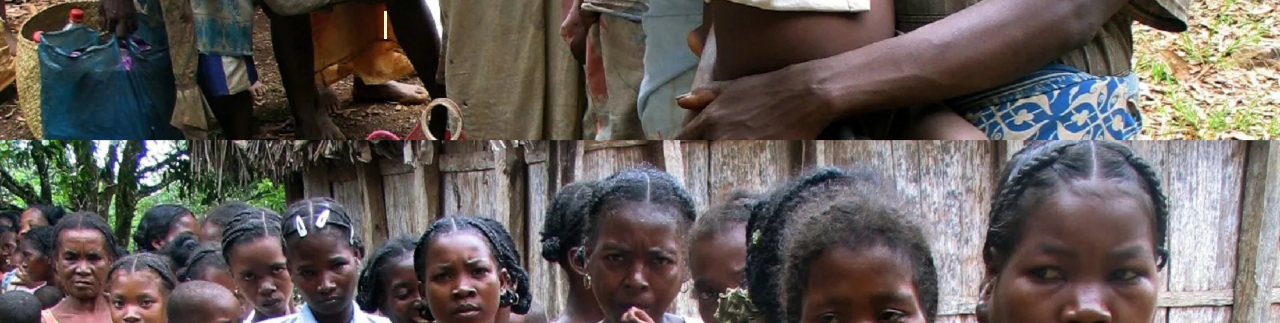
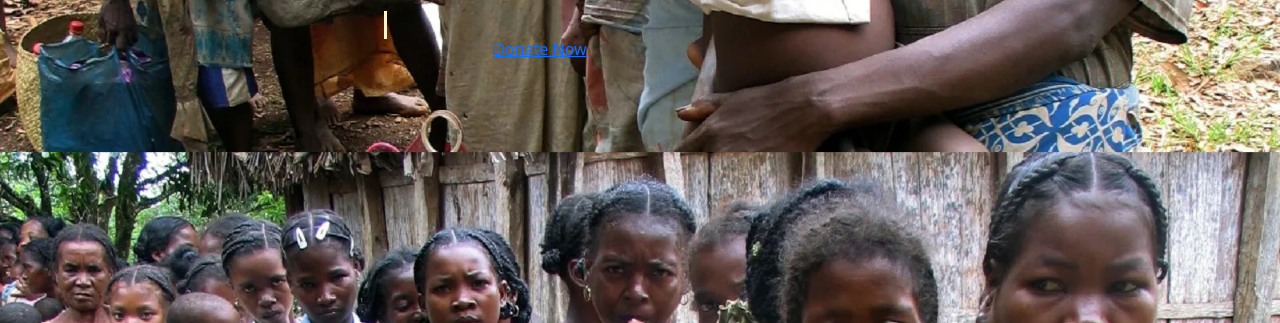
Before and after one commit to anushkasaxena07/Sparks-foundation-, a plain HTML site: page index.html in a window 1280 px wide. Shown: the part 477-800 px from the top of the page. Drawn offline with nearby package versions, Linux system fonts and the light colour scheme.

Commit message:
index.html

```diff
--- a/index.html
+++ b/index.html
@@ -52,8 +52,7 @@
 
 
         <form>
-            <script src="https://checkout.razorpay.com/v1/payment-button.js" data-payment_button_id="pl_KEwnpzeYnhDoTF">
-                </script>
+            <a href="https://rzp.io/l/ooqHjM7" class="btntwo">Donate Now </a>
         </form>
 
     </center>
```
